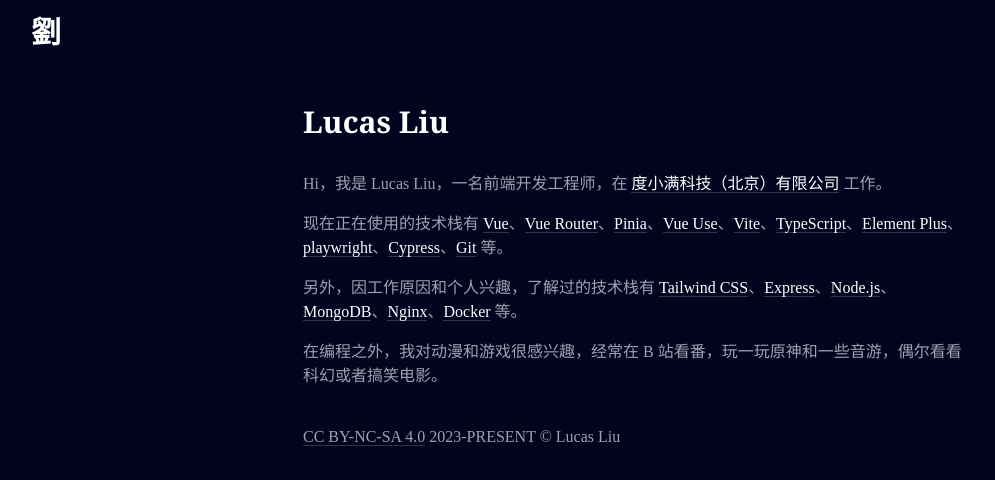
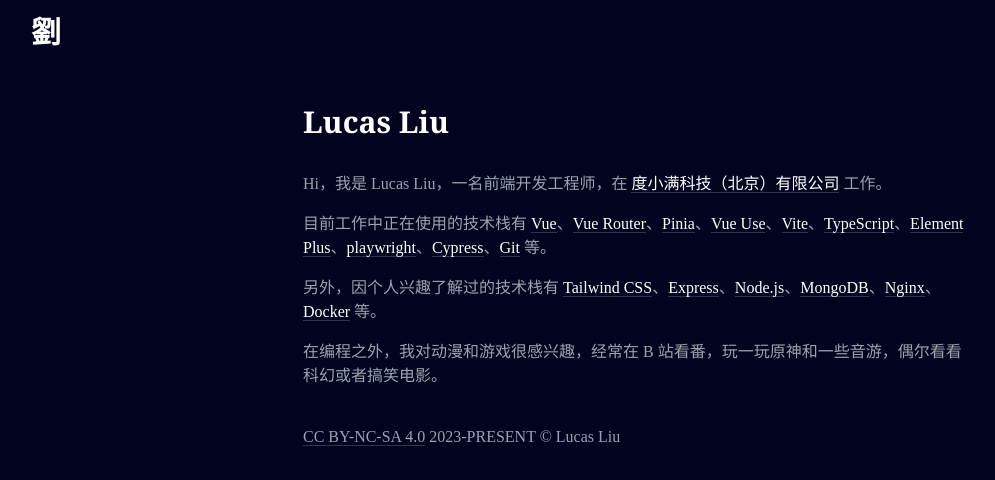
Before and after one commit to liuhq8796/liuhq8796.github.io, a Vue app: page / in a window 1280 px wide. Shown: the top 480 px of the page, without its empty margins (1-996 px from the left). Built offline with nearby package versions, Linux system fonts and the light colour scheme.

Commit message:
feat: 修改首页文案

```diff
--- a/src/views/HomeView.vue
+++ b/src/views/HomeView.vue
@@ -83,7 +83,7 @@ const technologyStack2 = [
         工作。
       </p>
       <p class="my-4 first:mt-0 text-gray-400 text-base">
-        现在正在使用的技术栈有
+        目前工作中正在使用的技术栈有
         <template v-for="(technology, index) of technologyStack" :key="index">
           <BaseLink :href="technology.href">{{ technology.name }}</BaseLink
           ><span v-if="index + 1 < technologyStack.length">、</span>
@@ -91,7 +91,7 @@ const technologyStack2 = [
         等。
       </p>
       <p class="my-4 first:mt-0 text-gray-400 text-base">
-        另外，因工作原因和个人兴趣，了解过的技术栈有
+        另外，因个人兴趣了解过的技术栈有
         <template v-for="(technology, index) of technologyStack2" :key="index">
           <BaseLink :href="technology.href">{{ technology.name }}</BaseLink
           ><span v-if="index + 1 < technologyStack2.length">、</span>
```
